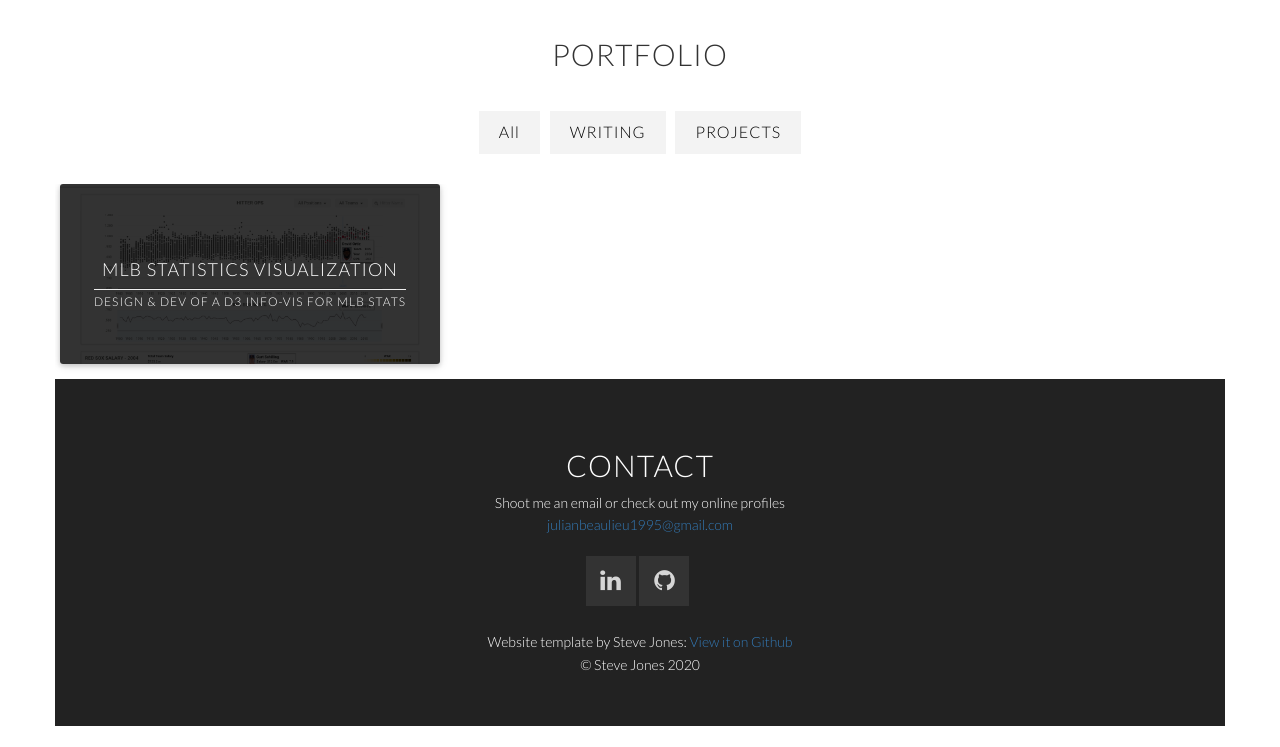
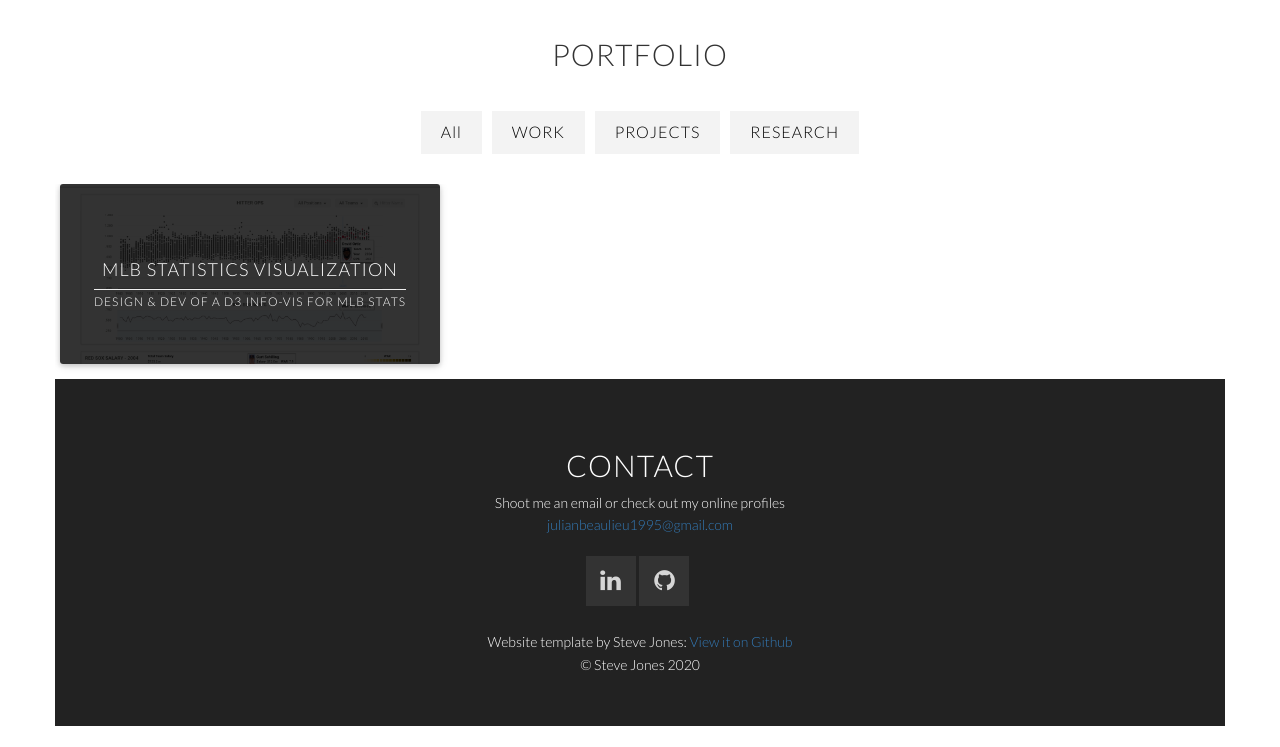
Before and after one commit to JulianBeaulieu/julianbeaulieu.github.io, a plain HTML site: page index.html in a window 1280 px wide. Shown: the part 1212-1959 px from the top of the page. Drawn offline with Linux system fonts and the light colour scheme; some packages are replaced by stand-ins of ours.

Commit message:
updated the project categories

```diff
--- a/index.html
+++ b/index.html
@@ -131,8 +131,9 @@
         <div class="col-md-12">
           <div class="categories">
             <a href="#" data-filter="*" class="portfolio-btn">All</a>
-            <a href="#" data-filter=".writing" class="portfolio-btn">WRITING</a>
+            <a href="#" data-filter=".writing" class="portfolio-btn">WORK</a>
             <a href="#" data-filter=".project" class="portfolio-btn">PROJECTS</a>
+            <a href="#" data-filter=".project" class="portfolio-btn">RESEARCH</a>
           </div>
         </div>
       </div>
```
